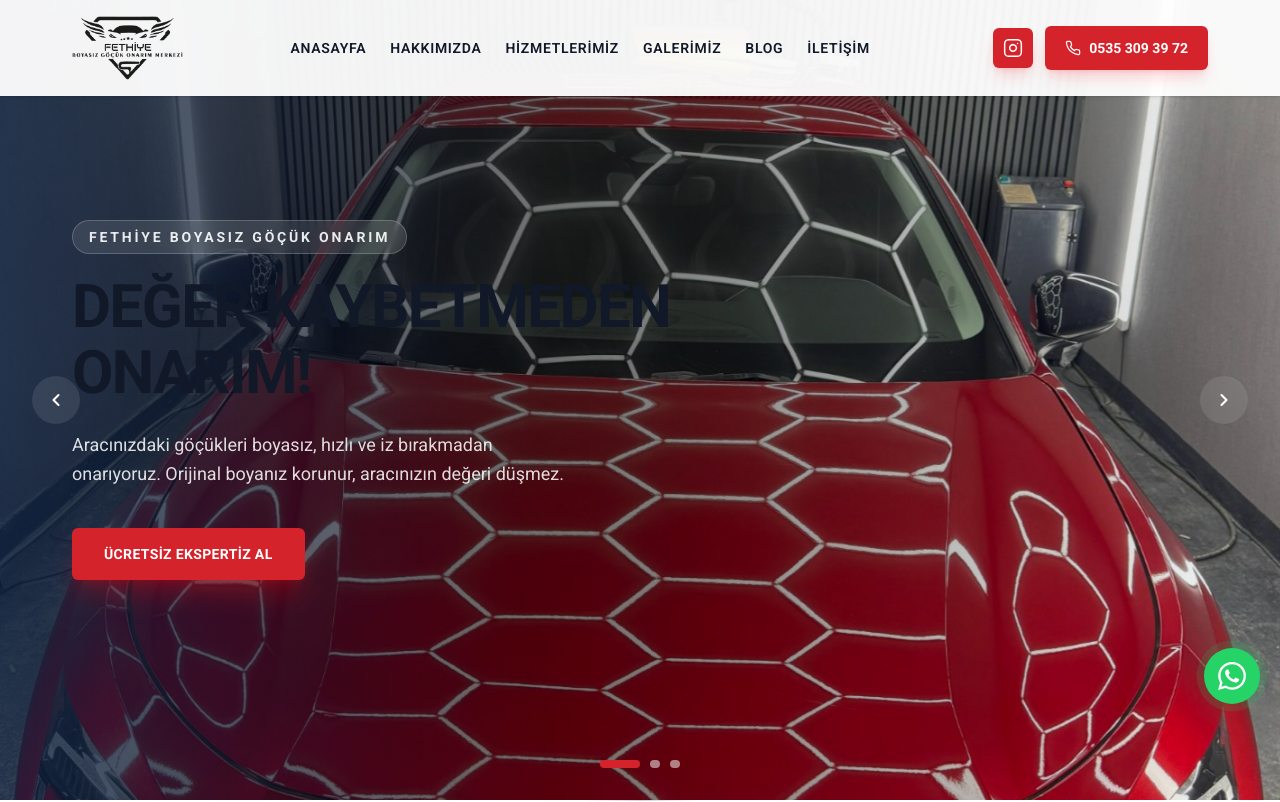
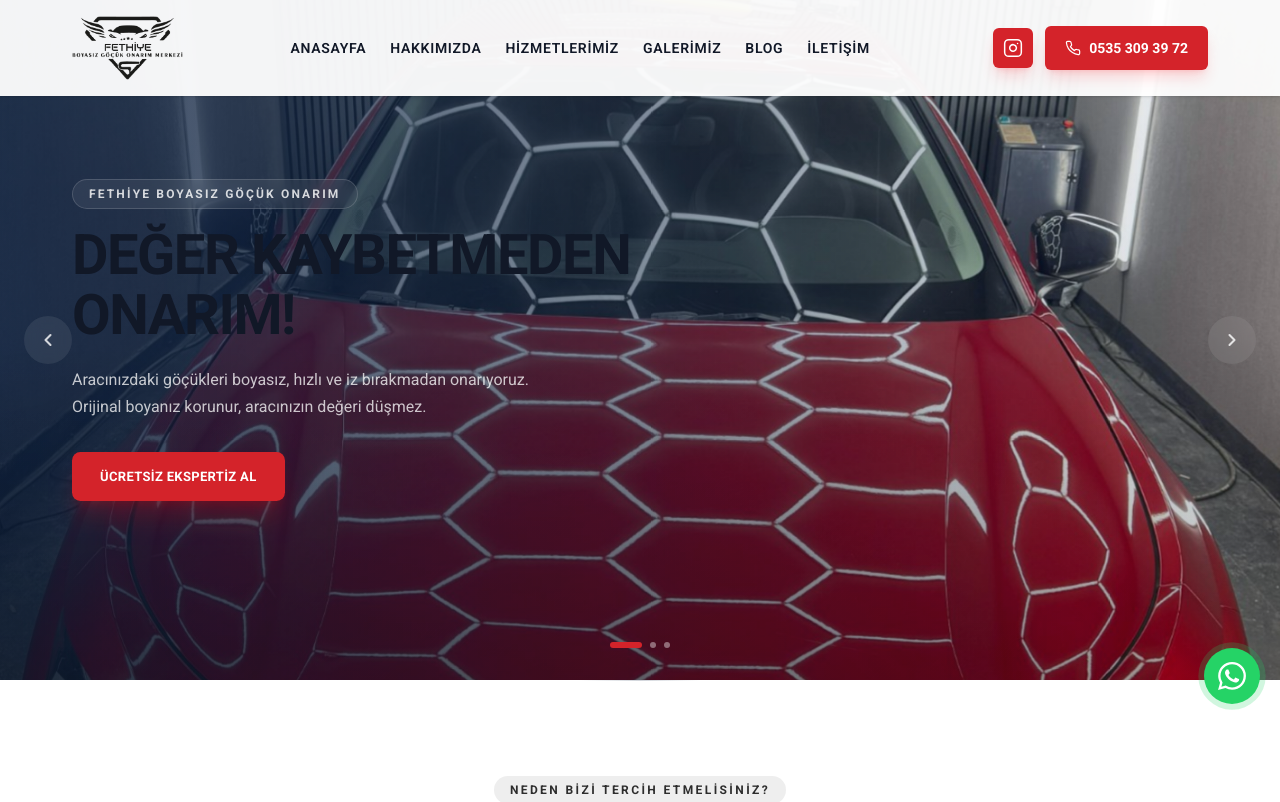
Before and after one commit to saygingemici25800-pixel/fethiye-boyasiz-gocuk-onarim, a Next.js app: page / in a window 1280 px wide. Shown: the top 802 px of the page. Built offline with nearby package versions, Linux system fonts and the light colour scheme.

Commit message:
galeri labeller ve hero boyut düzeltmesi

```diff
--- a/src/app/galeri/client.tsx
+++ b/src/app/galeri/client.tsx
@@ -47,11 +47,16 @@ function CloseIcon(props: React.SVGProps<SVGSVGElement>) {
   );
 }
 
+interface GalleryImage {
+  src: string;
+  label: string;
+}
+
 interface GalleryGroup {
   id: string;
   title: string;
   description: string;
-  images: string[];
+  images: GalleryImage[];
   videoLabel: string;
   serviceLink: string;
 }
@@ -62,10 +67,10 @@ const GALLERY_GROUPS: GalleryGroup[] = [
     title: "Boyasız Göçük Düzeltme",
     description: "Orijinal boyaya dokunmadan, göçükler iz bırakmadan düzeltildi.",
     images: [
-      "/images/boyasiz-oncesi.jpeg",
-      "/images/boyasiz-sonrasi.jpeg",
-      "/images/mini-oncesi.jpeg",
-      "/images/mini-sonrasi.jpeg",
+      { src: "/images/boyasiz-oncesi.jpeg", label: "Öncesi" },
+      { src: "/images/boyasiz-sonrasi.jpeg", label: "Sonrası" },
+      { src: "/images/mini-oncesi.jpeg", label: "Öncesi" },
+      { src: "/images/mini-sonrasi.jpeg", label: "Sonrası" },
     ],
     videoLabel: "Boyasız Göçük Düzeltme — İşlem Videosu",
     serviceLink: "/hizmetler/boyasiz-gocuk-duzeltme",
@@ -75,10 +80,10 @@ const GALLERY_GROUPS: GalleryGroup[] = [
     title: "Dolu Hasarı Onarımı",
     description: "Dolu kaynaklı onlarca göçük, tek seferde boyasız onarıldı.",
     images: [
-      "/images/dolu-oncesi.jpeg",
-      "/images/dolu-sonrasi.jpeg",
-      "/images/gunes-oncesi.jpeg",
-      "/images/gunes-sonrasi.jpeg",
+      { src: "/images/dolu-oncesi.jpeg", label: "Öncesi" },
+      { src: "/images/dolu-sonrasi.jpeg", label: "Sonrası" },
+      { src: "/images/gunes-oncesi.jpeg", label: "Öncesi" },
+      { src: "/images/gunes-sonrasi.jpeg", label: "Sonrası" },
     ],
     videoLabel: "Dolu Hasarı Onarımı — İşlem Videosu",
     serviceLink: "/hizmetler/dolu-hasari-onarimi",
@@ -88,10 +93,10 @@ const GALLERY_GROUPS: GalleryGroup[] = [
     title: "Küçük & Orta Göçük Düzeltme",
     description: "Park darbeleri ve kapı çarpmaları, aynı gün onarıldı.",
     images: [
-      "/images/mini-oncesi.jpeg",
-      "/images/mini-sonrasi.jpeg",
-      "/images/rotus-oncesi.jpeg",
-      "/images/rotus-sonrasi.jpeg",
+      { src: "/images/mini-oncesi.jpeg", label: "Öncesi" },
+      { src: "/images/mini-sonrasi.jpeg", label: "Sonrası" },
+      { src: "/images/rotus-oncesi.jpeg", label: "Öncesi" },
+      { src: "/images/rotus-sonrasi.jpeg", label: "Sonrası" },
     ],
     videoLabel: "Küçük & Orta Göçük — İşlem Videosu",
     serviceLink: "/hizmetler/kucuk-orta-gocuk-duzeltme",
@@ -101,10 +106,10 @@ const GALLERY_GROUPS: GalleryGroup[] = [
     title: "Değer Kaybı Önleme Onarımı",
     description: "Satış öncesi göçükler giderildi, araç hasarsız statüsünü korudu.",
     images: [
-      "/images/ppf-kaplama.jpeg",
-      "/images/gunes-oncesi.jpeg",
-      "/images/gunes-sonrasi.jpeg",
-      "/images/koltuk-oncesi.jpeg",
+      { src: "/images/ppf-kaplama.jpeg", label: "Öncesi / Sonrası" },
+      { src: "/images/gunes-oncesi.jpeg", label: "Öncesi" },
+      { src: "/images/gunes-sonrasi.jpeg", label: "Sonrası" },
+      { src: "/images/koltuk-oncesi.jpeg", label: "Öncesi" },
     ],
     videoLabel: "Değer Kaybı Önleme — İşlem Videosu",
     serviceLink: "/hizmetler/deger-kaybi-onleme",
@@ -114,10 +119,10 @@ const GALLERY_GROUPS: GalleryGroup[] = [
     title: "Kaporta Göçük Onarımı",
     description: "Kaput, tavan ve çamurluk göçükleri profesyonelce düzeltildi.",
     images: [
-      "/images/kaporta-boya-1.jpeg",
-      "/images/kaporta-boya-2.jpeg",
-      "/images/boyasiz-oncesi.jpeg",
-      "/images/boyasiz-sonrasi.jpeg",
+      { src: "/images/kaporta-boya-1.jpeg", label: "Çalışma Anı" },
+      { src: "/images/kaporta-boya-2.jpeg", label: "Sonrası" },
+      { src: "/images/boyasiz-oncesi.jpeg", label: "Öncesi" },
+      { src: "/images/boyasiz-sonrasi.jpeg", label: "Sonrası" },
     ],
     videoLabel: "Kaporta Göçük Onarımı — İşlem Videosu",
     serviceLink: "/hizmetler/kaporta-gocuk-onarimi",
@@ -248,13 +253,16 @@ export function GalleryPageClient({ site }: Props) {
                   className="group relative aspect-[4/3] overflow-hidden rounded-xl focus:outline-none focus:ring-2 focus:ring-[#d4232a] focus:ring-offset-2"
                 >
                   <Image
-                    src={img}
-                    alt={`${group.title} — Görsel ${iIdx + 1}`}
+                    src={img.src}
+                    alt={`${group.title} — ${img.label}`}
                     fill
                     sizes="(min-width:768px) 280px, 50vw"
                     className="object-cover transition-transform duration-500 group-hover:scale-110"
                   />
-                  <div className="absolute inset-0 bg-black/0 transition-all duration-300 group-hover:bg-black/30" />
+                  <div className="absolute left-2 top-2 rounded-md bg-black/60 px-2.5 py-1 text-[10px] font-bold uppercase tracking-wider text-white backdrop-blur-sm">
+                    {img.label}
+                  </div>
+                  <div className="absolute inset-0 bg-black/0 transition-all duration-300 group-hover:bg-black/20" />
                   <div className="absolute inset-0 flex items-center justify-center opacity-0 transition-opacity duration-300 group-hover:opacity-100">
                     <span className="flex h-10 w-10 items-center justify-center rounded-full bg-white/90 text-[#111827]">
                       <svg viewBox="0 0 24 24" fill="none" stroke="currentColor" strokeWidth={2} className="h-5 w-5">
@@ -270,7 +278,7 @@ export function GalleryPageClient({ site }: Props) {
             <div className="mt-6">
               <div className="relative flex aspect-video items-center justify-center overflow-hidden rounded-2xl bg-[#0a1e3d]">
                 <Image
-                  src={group.images[0]}
+                  src={group.images[0].src}
                   alt={`${group.title} video`}
                   fill
                   sizes="(min-width:1024px) 1100px, 100vw"
@@ -409,7 +417,7 @@ export function GalleryPageClient({ site }: Props) {
             onClick={(e) => e.stopPropagation()}
           >
             <Image
-              src={GALLERY_GROUPS[lightbox.groupIdx].images[lightbox.imgIdx]}
+              src={GALLERY_GROUPS[lightbox.groupIdx].images[lightbox.imgIdx].src}
               alt={`${GALLERY_GROUPS[lightbox.groupIdx].title} — Görsel ${lightbox.imgIdx + 1}`}
               fill
               sizes="900px"
--- a/src/components/HeroSlider.tsx
+++ b/src/components/HeroSlider.tsx
@@ -19,14 +19,14 @@ export function HeroSlider() {
 
   return (
     <section
-      className="relative h-[100svh] min-h-[600px] w-full overflow-hidden text-white"
+      className="relative h-[85svh] min-h-[500px] max-h-[800px] w-full overflow-hidden text-white"
       aria-roledescription="carousel"
       aria-label="Tanıtım Slaytları"
     >
       {HERO_SLIDES.map((slide, i) => (
         <div
           key={slide.title}
-          className={`absolute inset-0 transition-opacity duration-1000 ease-in-out ${
+          className={`absolute inset-0 transition-opacity duration-[1200ms] ease-in-out ${
             i === idx ? "opacity-100" : "pointer-events-none opacity-0"
           }`}
           aria-hidden={i !== idx}
@@ -37,26 +37,29 @@ export function HeroSlider() {
             fill
             priority={i === 0}
             sizes="100vw"
-            className={`object-cover ${i === idx ? "cs-ken-burns" : ""}`}
+            className={`object-cover object-center ${i === idx ? "cs-ken-burns" : ""}`}
           />
-          <div className="absolute inset-0 bg-gradient-to-r from-[#0a1e3d]/80 via-black/50 to-transparent" />
+          {/* Richer multi-stop gradient */}
+          <div className="absolute inset-0 bg-gradient-to-r from-[#0a1e3d]/85 via-[#0a1e3d]/50 to-transparent" />
+          <div className="absolute inset-0 bg-gradient-to-t from-black/30 via-transparent to-transparent" />
 
           <div className="relative z-10 flex h-full items-center">
+            {/* 8px grid: px-24/32, max-w consistent */}
             <div className="mx-auto w-full max-w-[1200px] px-6 lg:px-8">
-              <div className="max-w-2xl">
-                <p className="cs-hero-badge mb-5 inline-block rounded-full border border-white/20 bg-white/10 px-4 py-1.5 text-xs font-bold uppercase tracking-[0.2em] text-white/90 backdrop-blur-sm md:text-sm">
+              <div className="max-w-[600px]">
+                <p className="cs-hero-badge mb-4 inline-block rounded-full border border-white/15 bg-white/[.07] px-4 py-1.5 text-[11px] font-bold uppercase tracking-[0.18em] text-white/80 backdrop-blur-sm md:text-xs">
                   {slide.small}
                 </p>
-                <h1 className="cs-hero-title mb-6 text-4xl font-extrabold uppercase leading-[1.1] tracking-tight md:text-5xl lg:text-6xl">
+                <h1 className="cs-hero-title mb-5 text-[36px] font-extrabold uppercase leading-[1.08] tracking-tight md:text-[48px] lg:text-[56px]">
                   {slide.title}
                 </h1>
-                <p className="cs-hero-sub mb-10 max-w-lg text-base leading-relaxed text-white/85 md:text-lg">
+                <p className="cs-hero-sub mb-8 max-w-[480px] text-[15px] leading-[1.7] text-white/75 md:text-base">
                   {slide.subtitle}
                 </p>
-                <div className="cs-hero-cta flex flex-wrap items-center gap-4">
+                <div className="cs-hero-cta">
                   <Link
                     href={slide.cta.href}
-                    className="cs-btn-press inline-flex items-center rounded-lg bg-[#d4232a] px-8 py-4 text-sm font-bold uppercase tracking-wide text-white shadow-xl shadow-red-600/25 hover:shadow-red-600/40"
+                    className="cs-btn-press inline-flex items-center rounded-xl bg-[#d4232a] px-7 py-3.5 text-[13px] font-bold uppercase tracking-wide text-white shadow-xl shadow-red-600/20"
                   >
                     {slide.cta.label}
                   </Link>
@@ -67,27 +70,28 @@ export function HeroSlider() {
         </div>
       ))}
 
-      {/* Trust badges */}
-      <div className="cs-hero-badges absolute bottom-24 left-1/2 z-20 hidden -translate-x-1/2 items-center gap-4 md:flex">
-        <div className="flex items-center gap-2 rounded-full bg-[#d4232a] px-4 py-2 text-xs font-semibold text-white shadow-lg shadow-red-600/30">
-          <span className="text-sm">✓</span>
+      {/* Trust badges — 8px gap */}
+      <div className="cs-hero-badges absolute bottom-20 left-1/2 z-20 hidden -translate-x-1/2 items-center gap-3 md:flex">
+        <div className="flex items-center gap-2 rounded-full bg-[#d4232a] px-4 py-2 text-[11px] font-semibold text-white shadow-lg shadow-red-600/20">
+          <span className="text-xs">✓</span>
           Ücretsiz Ekspertiz
         </div>
-        <div className="flex items-center gap-2 rounded-full bg-[#2d2d2d] px-4 py-2 text-xs font-semibold text-white shadow-lg shadow-black/30">
-          <span className="text-sm">✓</span>
+        <div className="flex items-center gap-2 rounded-full bg-[#2d2d2d] px-4 py-2 text-[11px] font-semibold text-white shadow-lg shadow-black/20">
+          <span className="text-xs">✓</span>
           Tramer Kaydı Oluşmaz
         </div>
-        <div className="flex items-center gap-2 rounded-full bg-[#d4232a] px-4 py-2 text-xs font-semibold text-white shadow-lg shadow-red-600/30">
-          <span className="text-sm">✓</span>
+        <div className="flex items-center gap-2 rounded-full bg-[#d4232a] px-4 py-2 text-[11px] font-semibold text-white shadow-lg shadow-red-600/20">
+          <span className="text-xs">✓</span>
           Aynı Gün Teslim
         </div>
       </div>
 
+      {/* Nav arrows — consistent 48px */}
       <button
         type="button"
         aria-label="Önceki"
         onClick={() => go(-1)}
-        className="cs-btn-press absolute left-4 top-1/2 z-20 flex h-12 w-12 -translate-y-1/2 items-center justify-center rounded-full bg-white/10 text-white backdrop-blur-sm hover:bg-[#d4232a] md:left-8"
+        className="cs-btn-press absolute left-4 top-1/2 z-20 flex h-12 w-12 -translate-y-1/2 items-center justify-center rounded-full bg-white/[.08] text-white/80 backdrop-blur-sm hover:bg-[#d4232a] hover:text-white md:left-6"
       >
         <ChevronLeftIcon className="h-5 w-5" />
       </button>
@@ -95,20 +99,21 @@ export function HeroSlider() {
         type="button"
         aria-label="Sonraki"
         onClick={() => go(1)}
-        className="cs-btn-press absolute right-4 top-1/2 z-20 flex h-12 w-12 -translate-y-1/2 items-center justify-center rounded-full bg-white/10 text-white backdrop-blur-sm hover:bg-[#d4232a] md:right-8"
+        className="cs-btn-press absolute right-4 top-1/2 z-20 flex h-12 w-12 -translate-y-1/2 items-center justify-center rounded-full bg-white/[.08] text-white/80 backdrop-blur-sm hover:bg-[#d4232a] hover:text-white md:right-6"
       >
         <ChevronRightIcon className="h-5 w-5" />
       </button>
 
-      <div className="absolute bottom-10 left-1/2 z-20 flex -translate-x-1/2 gap-2.5 md:bottom-8">
+      {/* Dots — 32px from bottom */}
+      <div className="absolute bottom-8 left-1/2 z-20 flex -translate-x-1/2 gap-2">
         {HERO_SLIDES.map((s, i) => (
           <button
             key={s.title}
             type="button"
             aria-label={`${i + 1}. slayda git`}
             onClick={() => setIdx(i)}
-            className={`h-2 rounded-full transition-all duration-500 ${
-              i === idx ? "w-10 bg-[#d4232a]" : "w-2.5 bg-white/50 hover:bg-white/80"
+            className={`h-[6px] rounded-full transition-all duration-500 ${
+              i === idx ? "w-8 bg-[#d4232a]" : "w-[6px] bg-white/40 hover:bg-white/70"
             }`}
           />
         ))}
```
